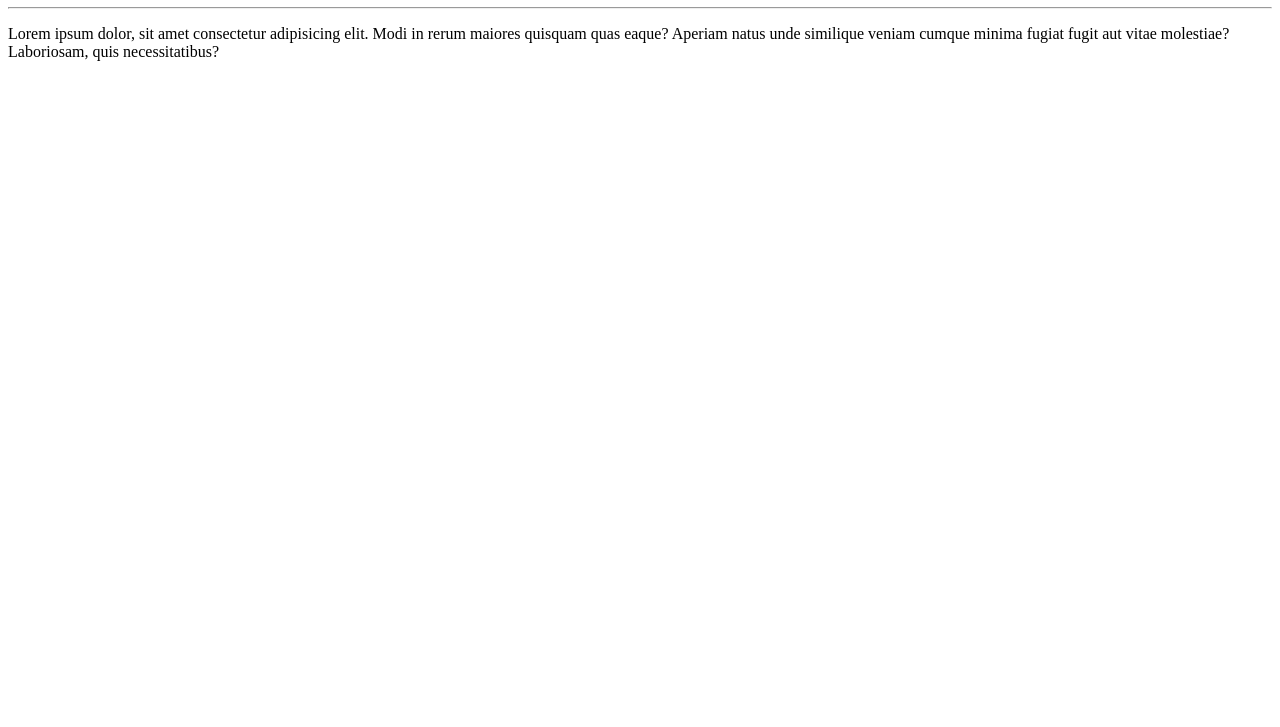
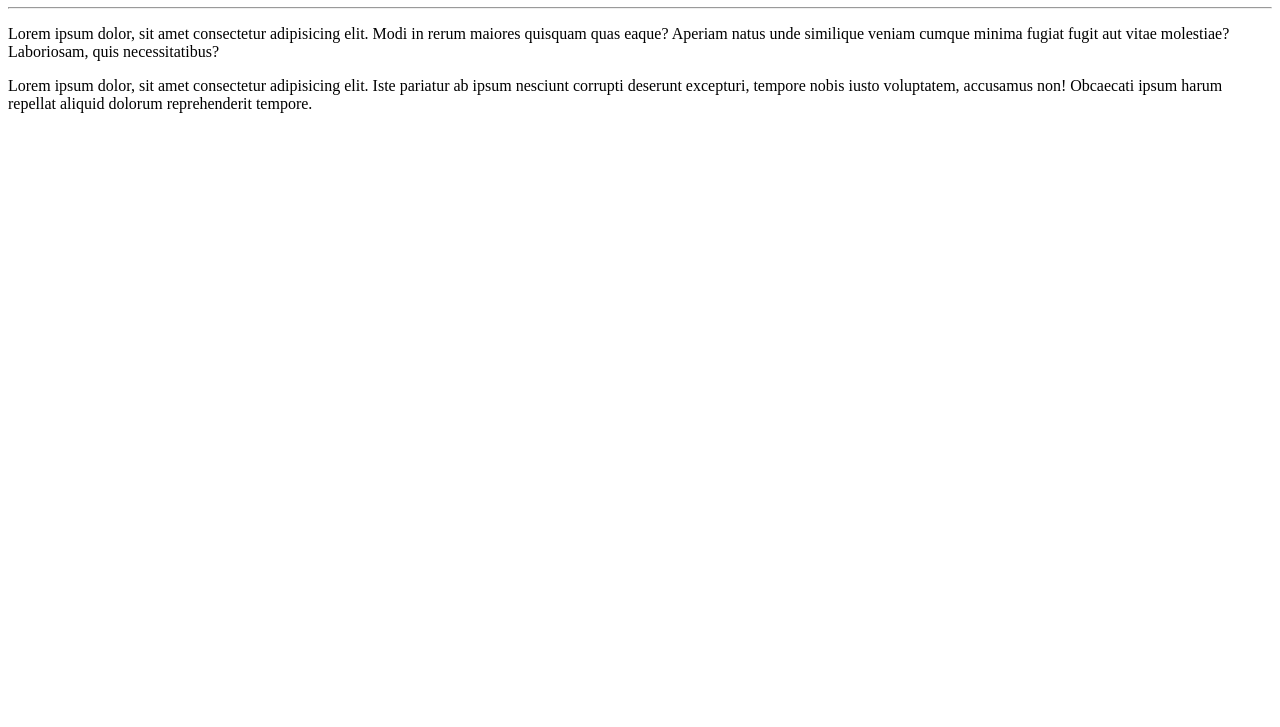
Before and after one commit to Masaru525/Ola-Mundo, a plain HTML site: page site-exemplo/index.html in a window 1280 px wide. Shown: the part 73-800 px from the top of the page. Drawn offline with Linux system fonts and the light colour scheme.

Commit message:
adicionei um parágrafo

```diff
--- a/site-exemplo/index.html
+++ b/site-exemplo/index.html
@@ -10,6 +10,6 @@
     <h1>Olá, Mundo! </h1>
     <hr>
         <p>Lorem ipsum dolor, sit amet consectetur adipisicing elit. Modi in rerum maiores quisquam quas eaque? Aperiam natus unde similique veniam cumque minima fugiat fugit aut vitae molestiae? Laboriosam, quis necessitatibus?</p>
-
+    <p>Lorem ipsum dolor, sit amet consectetur adipisicing elit. Iste pariatur ab ipsum nesciunt corrupti deserunt excepturi, tempore nobis iusto voluptatem, accusamus non! Obcaecati ipsum harum repellat aliquid dolorum reprehenderit tempore.</p>
 </body>
 </html>
```
